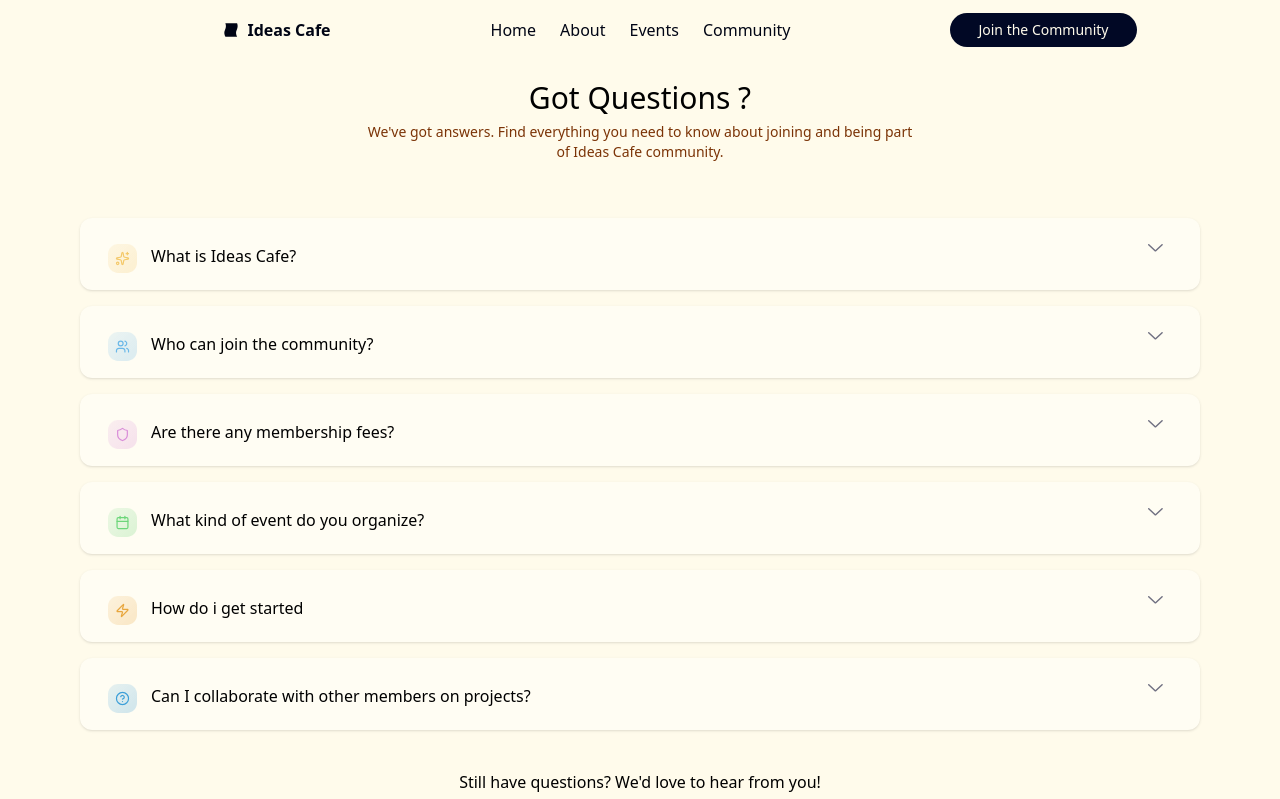
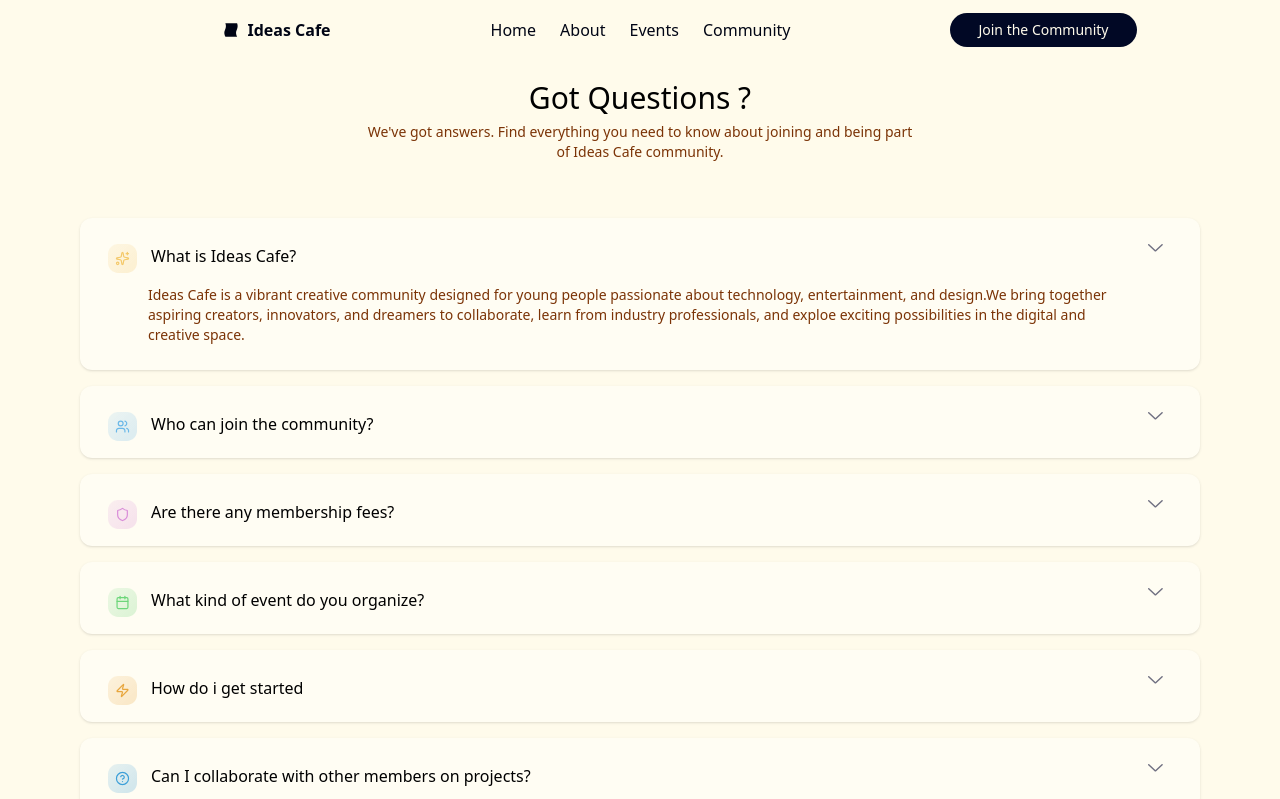
Before and after one commit to Ideas-Cafe/ideas-cafe, a Next.js app: page /Questions in a window 1280 px wide. Shown: the top 799 px of the page. Built offline with nearby package versions, Linux system fonts and the light colour scheme.

Commit message:
Minor fixes with communities page

```diff
--- a/app/Questions/page.tsx
+++ b/app/Questions/page.tsx
@@ -16,36 +16,47 @@ const Questions = () => {
       value: "What is Ideas Cafe?",
       desc: "Ideas Cafe is a vibrant creative community designed for young people passionate about technology, entertainment, and design.We bring together aspiring creators, innovators, and dreamers to collaborate, learn from industry professionals, and exploe exciting possibilities in the digital and creative space.",
       icon: Stars,
+      active: "true",
     },
     {
       key: "02",
       value: "Who can join the community?",
       desc: "...",
       icon: People,
+      active: "false",
     },
     {
       key: "03",
       value: "Are there any membership fees?",
       desc: "...",
       icon: Sheild,
+      active: "false",
     },
     {
       key: "04",
       value: "What kind of event do you organize?",
       desc: "...",
       icon: Calender,
+      active: "false",
     },
-    { key: "05", value: "How do i get started", desc: "...", icon: Bolt },
+    {
+      key: "05",
+      value: "How do i get started",
+      desc: "...",
+      icon: Bolt,
+      active: "false",
+    },
     {
       key: "06",
       value: "Can I collaborate with other members on projects?",
       desc: "...",
       icon: Question,
+      active: "false",
     },
   ];
   return (
     <>
-      <div className="w-full h-250 bg-amber-50 py-10">
+      <div className="w-full min-h-250 bg-amber-50 py-10">
         <div className="flex justify-center items-center">
           <div className="text-center space-y-1.5 my-10">
             <p className="text-3xl font-medium">Got Questions ?</p>
@@ -61,6 +72,7 @@ const Questions = () => {
             icon={item.icon}
             value={item.value}
             desc={item.desc}
+            active={item.active}
           />
         ))}
         <div className="flex justify-center items-center my-10">
--- a/components/ui/Qbox.tsx
+++ b/components/ui/Qbox.tsx
@@ -4,8 +4,8 @@ import Image from "next/image";
 
 //ICONS
 import DownArrow from "@/public/icons/Down-Arrow.svg";
-const Qbox = ({ icon = ".", value = "", desc = "" }) => {
-  const [isActive, setisActive] = useState(false);
+const Qbox = ({ icon = ".", value = "", desc = "", active = "" }) => {
+  const [isActive, setisActive] = useState(active === "true" || false);
 
   const buttonPress = () => {
     setisActive(!isActive);
```
